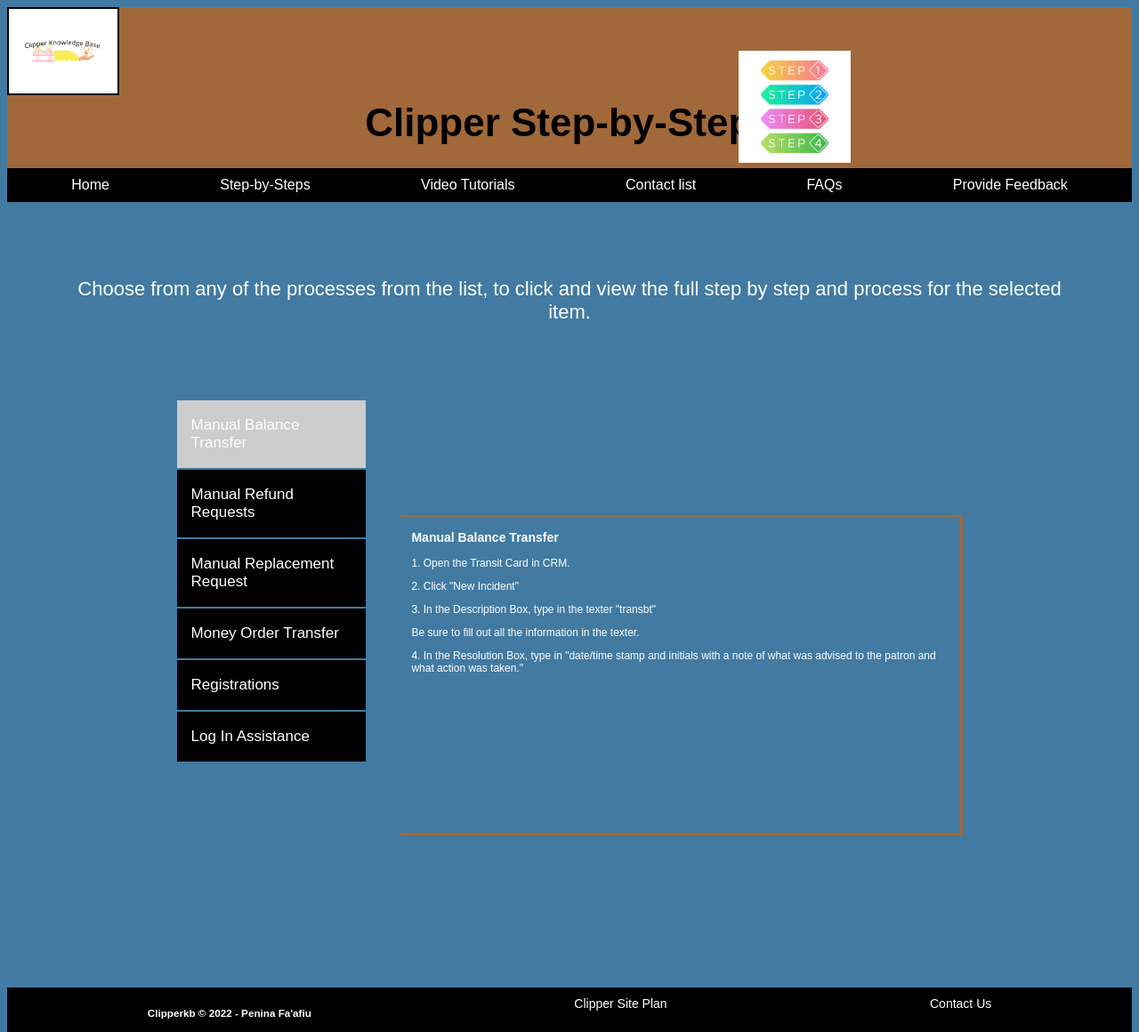
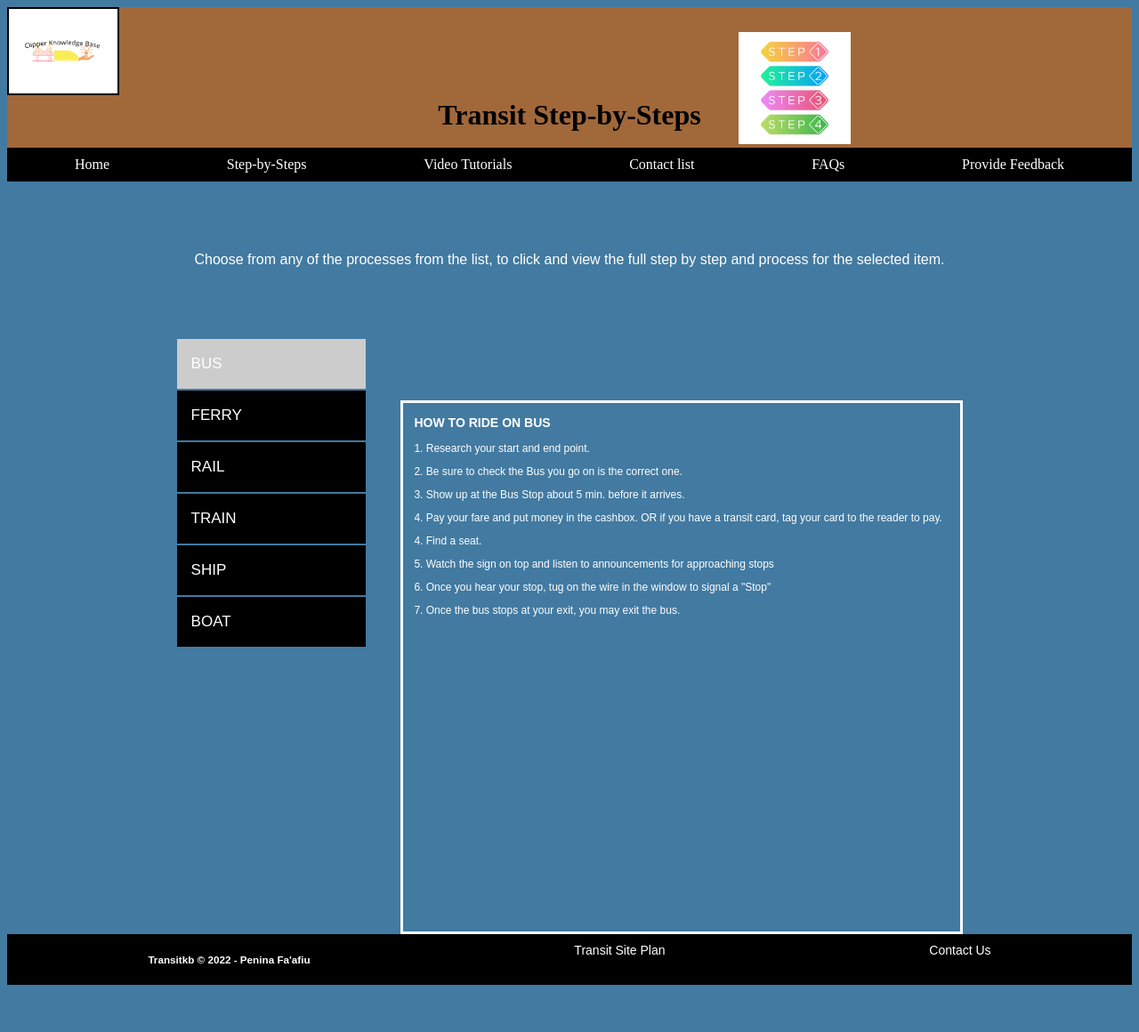
Before and after one commit to peanutroccz510/wdd130, a plain HTML site: page clipperkb/stepbysteps.html in a window 1280 px wide. Shown: the top 1160 px of the page at 89% size. After the commit the page ends 1115 px from the top, so only its background shows below. Drawn offline with Linux system fonts and the light colour scheme.

Commit message:
final edits 10.26

```diff
--- a/clipperkb/stepbysteps.html
+++ b/clipperkb/stepbysteps.html
@@ -4,7 +4,7 @@
     <meta charset="UTF-8">
     <meta http-equiv="X-UA-Compatible" content="IE=edge">
     <meta name="viewport" content="width=device-width, initial-scale=1.0">
-    <title>Clipper Step-by-Steps</title>
+    <title>Transit Step-by-Steps</title>
     <link type="text/css" rel="stylesheet" href="styles/styles.css">
 </head>
 <body>
@@ -13,7 +13,7 @@
     <a id="c_logo" href="index.html">
       <img class="logo" src="images/clipperkblogo.jpg" alt="clipperkblogo">
 </a>
-<h1>Clipper Step-by-Steps</h1>
+<h1>Transit Step-by-Steps</h1>
 <img class="steps" src="images/stepsonetofour.jpg" alt="stepbysteps">
 <nav>
 <a href="index.html" target="_blank">Home</a>
@@ -29,32 +29,52 @@
 
 
     <div class="tab">
-        <button class="tablinks" onclick="openCity(event, 'Manual Balance Transfer')" id="defaultOpen">Manual Balance Transfer</button>
-        <button class="tablinks" onclick="openCity(event, 'Manual Refund Request')">Manual Refund Requests</button>
-        <button class="tablinks" onclick="openCity(event, 'Manual Replacement Request')">Manual Replacement Request</button>
-        <button class="tablinks" onclick="openCity(event, 'Money Order Transfer')">Money Order Transfer</button>
-        <button class="tablinks" onclick="openCity(event, 'Registrations')">Registrations</button>
-        <button class="tablinks" onclick="openCity(event, 'Log In Assistance')">Log In Assistance</button>
+      <button class="tablinks" onclick="openCity(event, 'BUS')" id="defaultOpen">BUS</button>
+      <button class="tablinks" onclick="openCity(event, 'FERRY')">FERRY</button>
+      <button class="tablinks" onclick="openCity(event, 'RAIL')">RAIL</button>
+      <button class="tablinks" onclick="openCity(event, 'TRAIN')">TRAIN</button>
+      <button class="tablinks" onclick="openCity(event, 'SHIP')">SHIP</button>
+      <button class="tablinks" onclick="openCity(event, 'BOAT')">BOAT</button>
+    </div>
+
+      <div id="BUS" class="tabcontent">
+        <h3>HOW TO RIDE ON BUS</h3>
+        <p>1. Research your start and end point.</p>
+        <p>2. Be sure to check the Bus you go on is the correct one.</p>
+        <p>3. Show up at the Bus Stop about 5 min. before it arrives.</p>
+        <p>4. Pay your fare and put money in the cashbox. OR if you have a transit card, tag your card to the reader to pay.</p>
+        <p>4. Find a seat.</p>
+        <p>5. Watch the sign on top and listen to announcements for approaching stops</p>
+        <p>6. Once you hear your stop, tug on the wire in the window to signal a "Stop"</p>
+        <p>7. Once the bus stops at your exit, you may exit the bus.</p>
       </div>
 
-      <div id="Manual Balance Transfer" class="tabcontent">
-        <h3>Manual Balance Transfer</h3>
-        <p>1. Open the Transit Card in CRM.</p>
-        <p>2. Click "New Incident"</p>
-        <p>3. In the Description Box, type in the texter "transbt"</p>
-        <p>Be sure to fill out all the information in the texter.</p>
-        <p>4. In the Resolution Box, type in "date/time stamp and initials with a note of what was advised to the patron and what action was taken."</p>
+      <div id="FERRY" class="tabcontent">
+        <h3>HOW TO RIDE ON FERRY</h3>
+        <p>This is coming soon.</p>
       </div>
 
-      <div id="Manual Refund Request" class="tabcontent">
-        <h3>Manual Refund Requests</h3>
-        <p>This process takes place in CRM, on the card of the product we are refunding.</p>
+      <div id="RAIL" class="tabcontent">
+        <h3>HOW TO RIDE ON RAIL</h3>
+        <p>This is coming soon.</p>
       </div>
 
-      <div id="Manual Replacement Request" class="tabcontent">
-        <h3>Manual Replacement Requests</h3>
-        <p>This process take place in CRM, on the OLD card that needs to be replaced.</p>
+      <div id="TRAIN" class="tabcontent">
+        <h3>HOW TO RIDE ON TRAIN</h3>
+        <p>This is coming soon.</p>
       </div>
+
+      <div id="SHIP" class="tabcontent">
+        <h3>HOW TO RIDE ON SHIP</h3>
+        <p>This is coming soon.</p>
+      </div>
+
+      <div id="BOAT" class="tabcontent">
+        <h3>HOW TO RIDE ON BOAT</h3>
+        <p>This is coming soon.</p>
+      </div>
+
+
 
 
       <script>
@@ -76,17 +96,9 @@
       document.getElementById("defaultOpen").click();
       </script>
 
-      </body>
-
-</main>
-
-
-
-
-
 <footer>
-    <h3>Clipperkb &copy; 2022 - Penina Fa'afiu</h3>
-    <a href="site-plan.html" target="_blank">Clipper Site Plan</a>
+    <h3>Transitkb &copy; 2022 - Penina Fa'afiu</h3>
+    <a href="site-plan.html" target="_blank">Transit Site Plan</a>
     <a href="contactus.html" target="_blank">Contact Us</a>
  </footer>
 </div>
--- a/clipperkb/styles/styles.css
+++ b/clipperkb/styles/styles.css
@@ -1,7 +1,7 @@
 body {
     background-color: #427aa1;
-    font-family: 'Rock Salt', Arial, sans-serif;
-    font-size: 22px;
+    font-family: Lato, Arial, Helvetica, sans-serif;
+
 }
 
 #content {
@@ -22,6 +22,7 @@ nav{
     color: #151e3f;
     justify-content: space-around;
     display: flex;
+    font-family: IM Fell French Canon SC, 'Times New Roman', Times, serif;
 
 
 }
@@ -42,6 +43,7 @@ h1{
     display: block;
     text-align: center;
     margin: 0 auto;
+    font-family: IM Fell French Canon SC, 'Times New Roman', Times, serif;
 
 }
 .logo {
@@ -54,7 +56,7 @@ h1{
     display: inline-block;
     margin: 0 auto;
     border: none;
-    width: 33%;
+    width: 27%;
 }
 .book-knowledge {
     width: 100%;
@@ -65,6 +67,8 @@ h1{
 .homequestion {
     text-align: center;
     clear: both;
+    font-size: 24px;
+    font-family: 'IM Fell French Cannon', 'Lucida Sans', Arial, Helvetica, sans-serif;
 }
 .welcome {
     font-family: Haettenschweiler, 'Arial Narrow Bold', sans-serif;
@@ -90,11 +94,15 @@ h1{
 .answer {
     text-align: center;
     margin-left: 3em;
+    font-size: 20px;
+    font-family: Lato, Arial, Helvetica, sans-serif;
 }
 
 .instructions{
     text-align: center;
     margin-left: 3em;
+    font-size: 20px;
+    font-family: Lato, Arial, Helvetica, sans-serif;
 }
 .choose {
     padding: 5%;
@@ -145,6 +153,22 @@ footer a:hover {
     margin-top: -15%;
 }
 
+#BUS {
+    border: 3px white solid;
+    height: 50em;
+
+
+}
+.two {
+    margin-top: -19em;
+    margin-left: 30em;
+}
+.four {
+    margin-left: 30em;
+    margin-top: -19em;
+
+}
+
 /* Style the tab */
 
 tab {
@@ -152,6 +176,7 @@ tab {
     border: 3px solid #fff;
     background-color: #000000;
     width: 50%;
+
 
 }
 * {box-sizing: border-box}
@@ -197,7 +222,7 @@ body {
     border: 3px solid #a1683a;
     width: 50%;
     border-left: none;
-    height: 30em;
+    height: 40em;
     font-size: 12px;
     color: #ffffff;
     margin-left: 35%;
```
Also changed, not shown: clipperkb/index.html (+4 -4 lines), clipperkb/videotutorials.html (+75 -0 lines), clipperkb/images/public-transport-.png (added), clipperkb/images/transitclipart.jpg (added).
